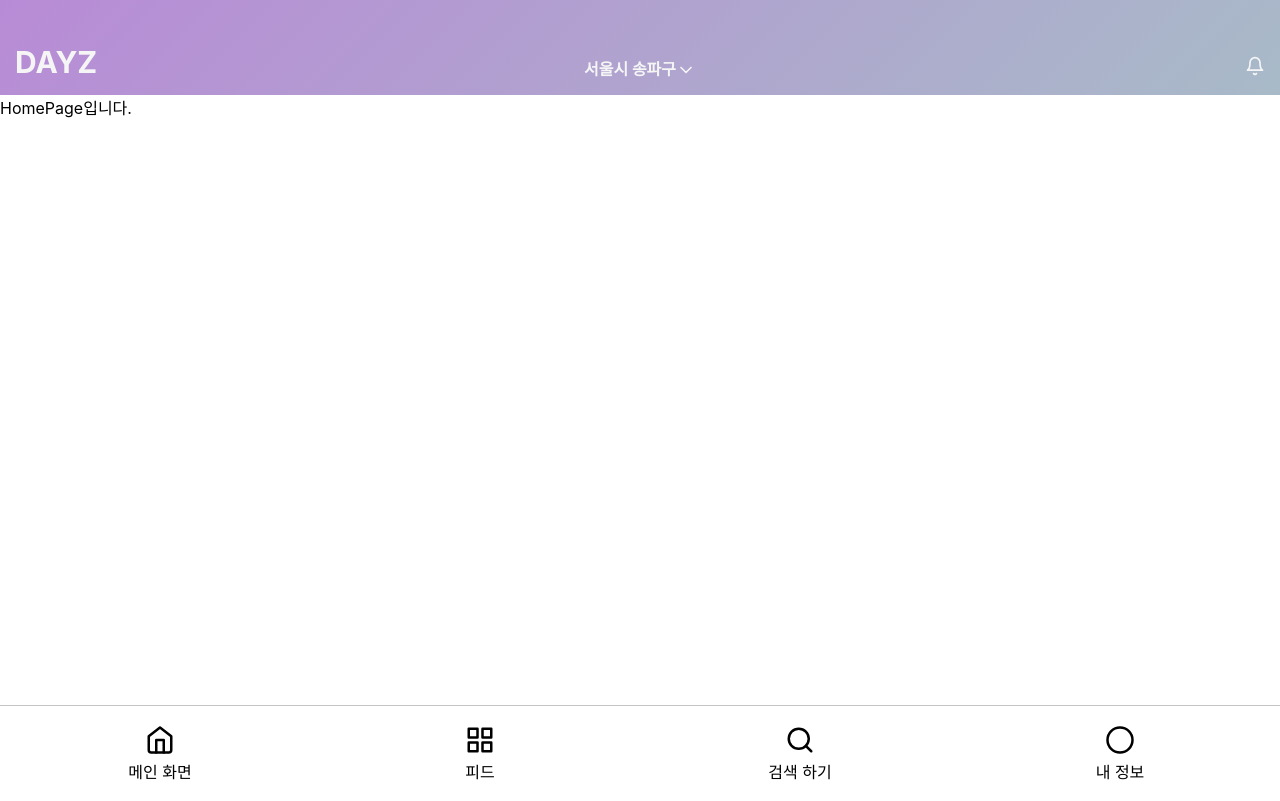
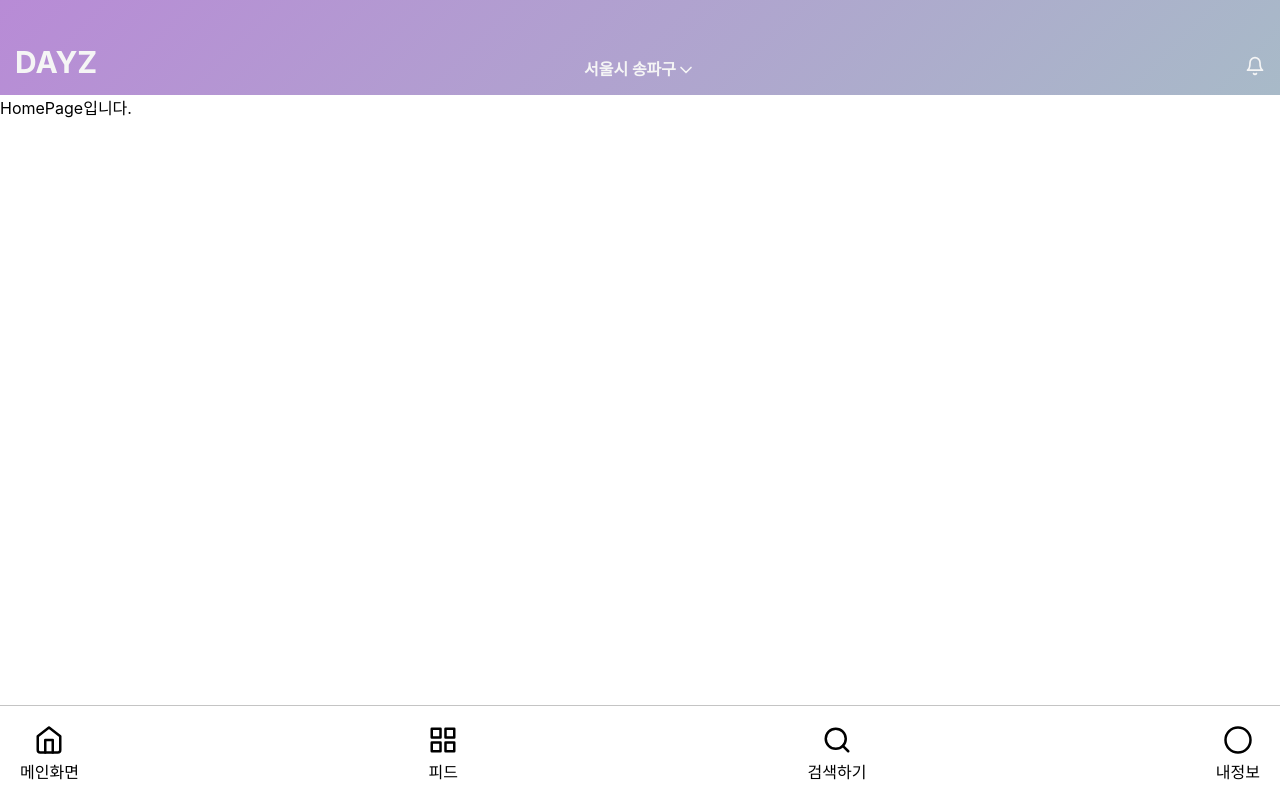
Before and after one commit to prgrms-web-devcourse/Team_DAYZ_DAYZ_FE, a React (Create React App) app: page / in a window 1280 px wide. Built offline with nearby package versions, Linux system fonts and the light colour scheme.

Commit message:
Feat: Navigator에 route 추가

```diff
--- a/src/pages/ExplorePage.tsx
+++ b/src/pages/ExplorePage.tsx
@@ -3,5 +3,4 @@ import React from 'react';
 const ExplorePage = () => {
   return <div>ExplorePage 입니다.</div>;
 };
-
 export default ExplorePage;
--- a/src/template/Navigator/Navigator.tsx
+++ b/src/template/Navigator/Navigator.tsx
@@ -1,26 +1,38 @@
 import styled from '@emotion/styled';
+import { Link } from 'react-router-dom';
 import { Home, Grid, Search, Circle } from 'react-feather';
 
 /* eslint-disable react/react-in-jsx-scope */
 const Navigator = () => {
   return (
     <NavWrapper>
+      <Link to="/" style={{ textDecoration: 'none', marginLeft: '20px' }}>
         <IconWrapper>
           <Home size={30} />
-        <IconDescription>메인 화면</IconDescription>
+          <IconDescription>메인화면</IconDescription>
         </IconWrapper>
+      </Link>
+
+      <Link to="/" style={{ textDecoration: 'none' }}>
         <IconWrapper>
           <Grid size={30} />
           <IconDescription>피드</IconDescription>
         </IconWrapper>
+      </Link>
+
+      <Link to="/explore" style={{ textDecoration: 'none' }}>
         <IconWrapper>
           <Search size={30} />
-        <IconDescription>검색 하기</IconDescription>
+          <IconDescription>검색하기</IconDescription>
         </IconWrapper>
+      </Link>
+
+      <Link to="/" style={{ textDecoration: 'none', marginRight: '20px' }}>
         <IconWrapper>
           <Circle size={30} />
-        <IconDescription>내 정보</IconDescription>
+          <IconDescription>내정보</IconDescription>
         </IconWrapper>
+      </Link>
     </NavWrapper>
   );
 };
@@ -37,19 +49,11 @@ const NavWrapper = styled.div`
   align-items: center;
 `;
 
-const UserProfile = styled.div`
-  width: 30px;
-  height: 30px;
-  background-color: black;
-  border-radius: 50%;
-  align-items: center;
-  text-align: center;
-`;
-
 const IconWrapper = styled.div`
   align-items: center;
   text-align: center;
   width: 100%;
+  color: black;
 `;
 const IconDescription = styled.div`
   font-size: 16px;
```
Lines whose indentation alone changed are shown as unchanged.
